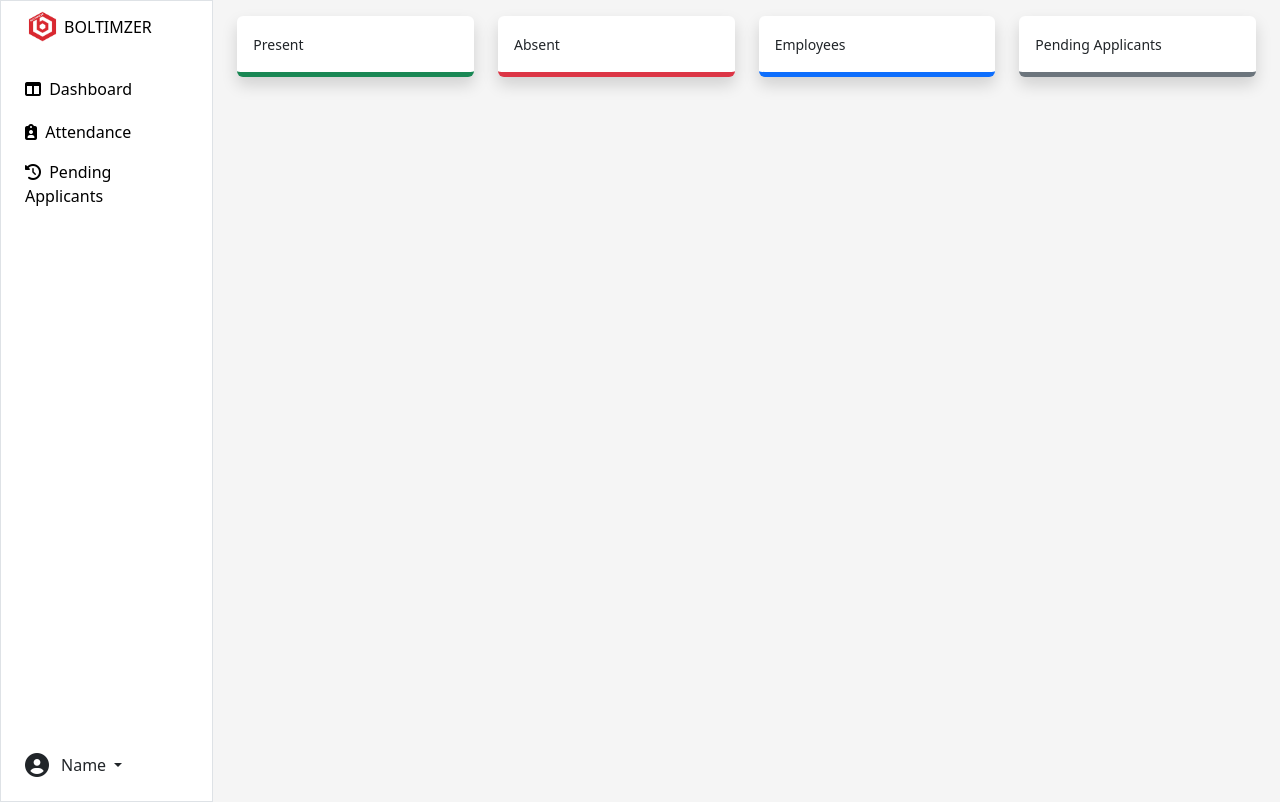
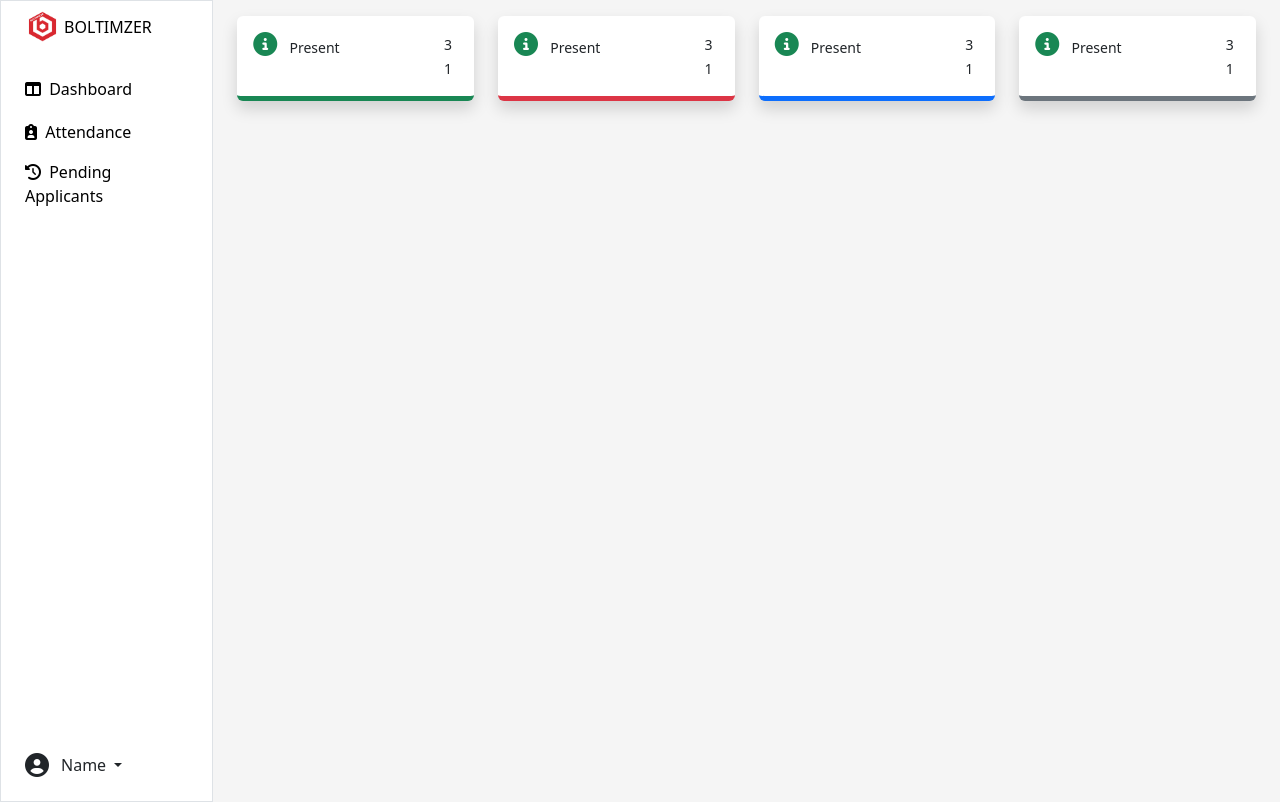
Before and after one commit to OZNERCRISOSTOMO/VRTSystems_Project, a PHP site: page /VRTSYSTEMS_PROJECT/Pages/admin_index.php in a window 1280 px wide. Run offline with PHP 8.4, Linux system fonts and the light colour scheme; the visitor is signed in with stand-in values (Sample User, id 1); data that the repository does not hold is empty; some libraries are stand-ins or nearby versions.

Commit message:
adasdsasd

```diff
--- a/Pages/admin_index.php
+++ b/Pages/admin_index.php
@@ -83,8 +83,14 @@ if(isset($_SESSION['id']) && $_SESSION['user_type'] === 3){
                 <div class="col-sm-3 mb-3 mb-sm-0">
                     <div class="card border-0 border-bottom  border-success border-5 shadow">
                     <div class="card-body">
-                        <small class="card-title">Present</small>
-
+                    <div class="row">
+                            <div class="col-10">
+                    <i class="fa-solid fa-circle-info text-success fs-4 me-2"></i> <small class="card-title">Present</small>
+                        </div>
+                        <div class="col-2">
+                         <small class="card-text text-end">31</small>
+                        </div>
+                        </div>
 
                     </div>
                     </div>
@@ -93,8 +99,14 @@ if(isset($_SESSION['id']) && $_SESSION['user_type'] === 3){
                 <div class="col-sm-3 mb-3 mb-sm-0 ">
                 <div class="card border-0 border-bottom  border-danger border-5 shadow">
                 <div class="card-body">
-                    <small class="card-title">Absent</small>
-
+                <div class="row">
+                            <div class="col-10">
+                    <i class="fa-solid fa-circle-info text-success fs-4 me-2"></i> <small class="card-title">Present</small>
+                        </div>
+                        <div class="col-2">
+                         <small class="card-text text-end">31</small>
+                        </div>
+                        </div>
                 </div>
                 </div>
             </div>
@@ -104,8 +116,14 @@ if(isset($_SESSION['id']) && $_SESSION['user_type'] === 3){
         <div class="col-sm-3 mb-3 mb-sm-0">
                     <div class="card border-0 border-bottom  border-primary border-5 shadow">
                     <div class="card-body">
-                        <small class="card-title">Employees</small>
-
+                    <div class="row">
+                            <div class="col-10">
+                    <i class="fa-solid fa-circle-info text-success fs-4 me-2"></i> <small class="card-title">Present</small>
+                        </div>
+                        <div class="col-2">
+                         <small class="card-text text-end">31</small>
+                        </div>
+                        </div>
 
                     </div>
                     </div>
@@ -115,8 +133,14 @@ if(isset($_SESSION['id']) && $_SESSION['user_type'] === 3){
                 <div class="col-sm-3 mb-3 mb-sm-0">
             <div class="card border-0 border-bottom  border-secondary border-5 shadow">
             <div class="card-body">
-                <small class="card-title">Pending Applicants</small>
-
+            <div class="row">
+                            <div class="col-10">
+                    <i class="fa-solid fa-circle-info text-success fs-4 me-2"></i> <small class="card-title">Present</small>
+                        </div>
+                        <div class="col-2">
+                         <small class="card-text text-end">31</small>
+                        </div>
+                        </div>
 
             </div>
             </div>
```
